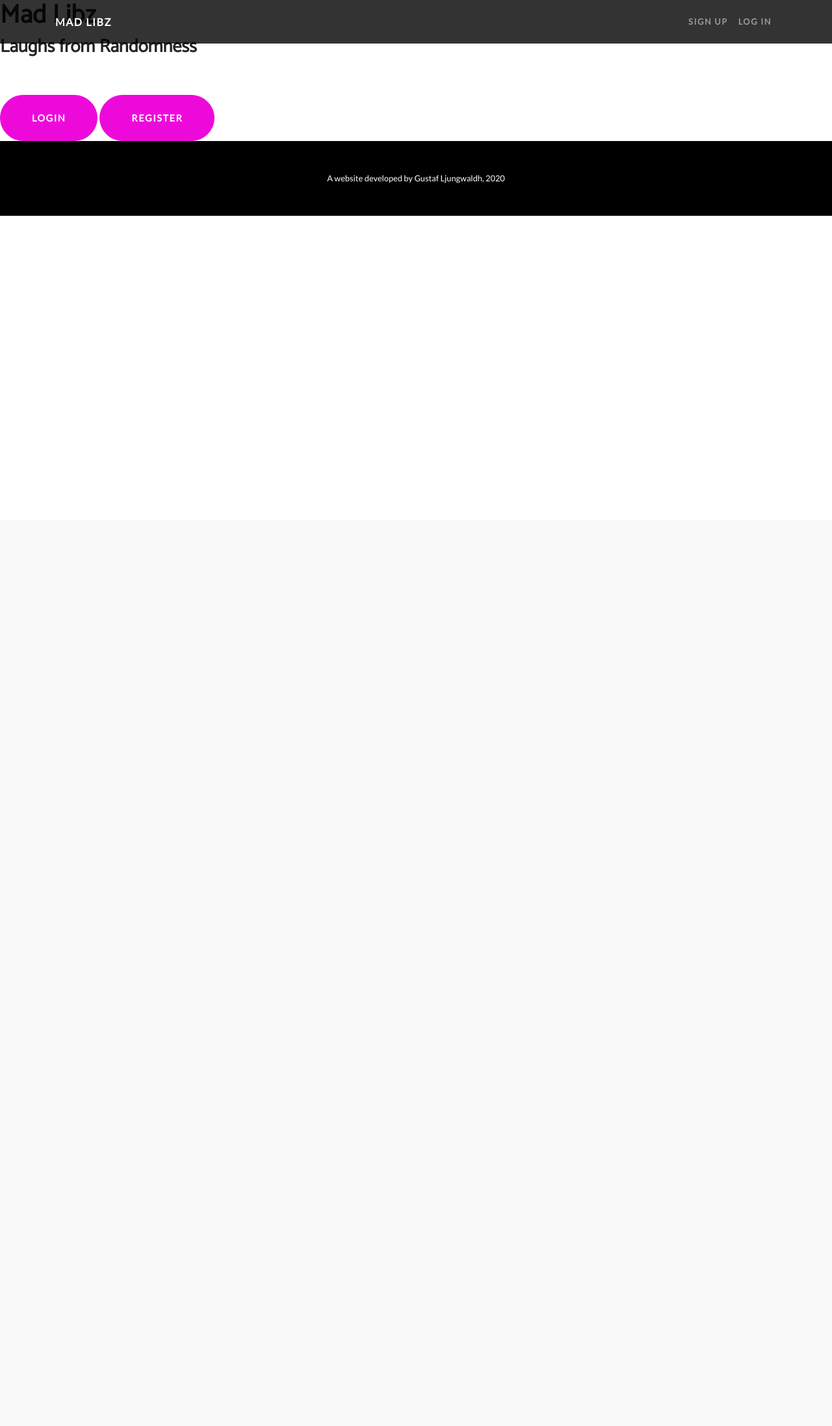
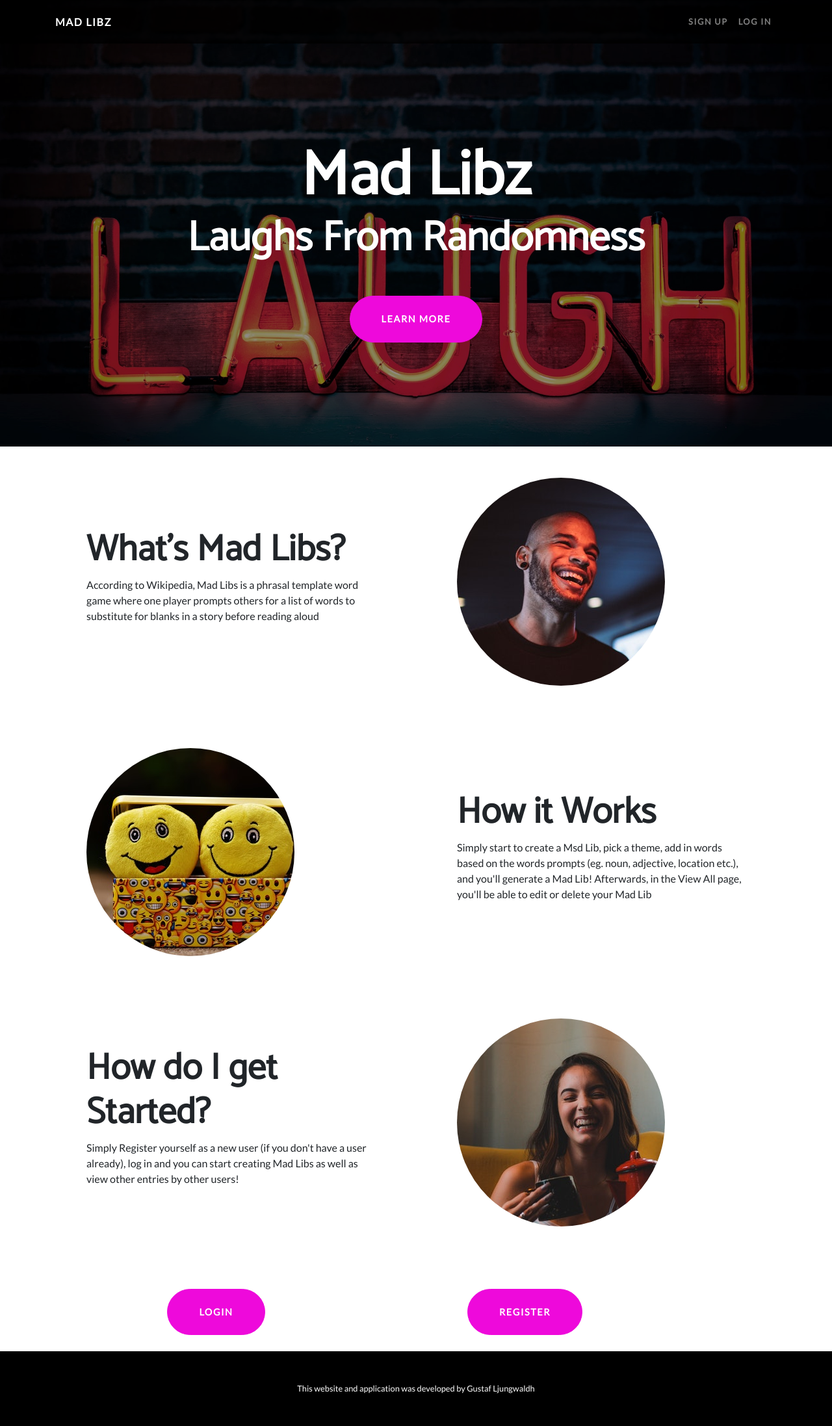
Before and after one commit to Ljungwaldh/Milestone-Project-3, a Flask app: page / in a window 1280 px wide. Shown: the whole page at 65% size. Before the commit the page ends 332 px from the top, so only its background shows below. Run offline with Flask 2, Linux system fonts and the light colour scheme; some libraries are stand-ins or nearby versions.

Commit message:
Have first draft of landing page and base.html, using a Bootstrap Start template for inspiration and customized further to make it my own. The template inspiration includes inclusion of css

```diff
--- a/static/css/style.css
+++ b/static/css/style.css
@@ -105,6 +105,45 @@ h6 {
   letter-spacing: 0.1rem;
 }
 
+header.masthead {
+  position: relative;
+  overflow: hidden;
+  padding-top: calc(7rem + 72px);
+  padding-bottom: 7rem;
+  background: url('../images/laugh-bg.jpg');
+  background-repeat: no-repeat;
+  background-position: center center;
+  background-attachment: scroll;
+  background-size: cover;
+  box-shadow: inset 0 0 0 1000px rgba(0,0,0,.4);
+}
+
+header.masthead .masthead-content {
+  z-index: 1;
+  position: relative;
+}
+
+header.masthead .masthead-content .masthead-heading {
+  font-size: 4rem;
+}
+
+header.masthead .masthead-content .masthead-subheading {
+  font-size: 2rem;
+}
+
+@media (min-width: 992px) {
+  header.masthead {
+    padding-top: calc(10rem + 55px);
+    padding-bottom: 10rem;
+  }
+  header.masthead .masthead-content .masthead-heading {
+    font-size: 6rem;
+  }
+  header.masthead .masthead-content .masthead-subheading {
+    font-size: 4rem;
+  }
+}
+
 
 .bg-primary {
   background-color: #ee09db !important;
@@ -137,4 +176,16 @@ h6 {
 .btn-secondary:focus {
   box-shadow: 0 0 0 0.2rem rgba(255, 106, 0, 0.5);
 }
-/* Header for Landing Page */
+
+.log-reg-buttons {
+  display: inline-block;
+  margin: auto;
+  position: relative;
+  top: 0; left: 0; bottom: 0; right: 0;
+}
+
+.log-reg-buttons {
+    margin-bottom: 25px;
+}
+
+/* Footer Section */
--- a/templates/base.html
+++ b/templates/base.html
@@ -52,7 +52,7 @@
   <!-- Footer -->
   <footer class="py-5 bg-black">
     <div class="container">
-      <p class="m-0 text-center text-white small">A website developed by Gustaf Ljungwaldh, 2020</p>
+      <p class="m-0 text-center text-white small">This website and application was developed by Gustaf Ljungwaldh</p>
     </div>
     <!-- /.container -->
   </footer>
--- a/templates/no-login.html
+++ b/templates/no-login.html
@@ -1,12 +1,78 @@
 {% extends 'base.html'%} {% block content %}
           <!-- Hero Video and Logo/Text -->
+  <header class="masthead text-center text-white">
+    <div class="masthead-content">
+      <div class="container">
+        <h1 class="masthead-heading mb-0">Mad Libz</h1>
+        <h2 class="masthead-subheading mb-0">Laughs From Randomness</h2>
+        <a href="#info-start" class="btn btn-primary btn-xl rounded-pill mt-5">Learn More</a>
+      </div>
+    </div>
+  </header>
 
-<h1>Mad Libz</h1>
-<h3>Laughs from Randomness</h3>
-    <a href="{{url_for('login')}}" class="btn btn-primary btn-xl rounded-pill mt-5">Login</a>
-    <a href="{{url_for('register')}}" class="btn btn-primary btn-xl rounded-pill mt-5">Register</a>
+<section id="info-start">
+    <div class="container">
+      <div class="row align-items-center">
+        <div class="col-lg-6 order-lg-2">
+          <div class="p-5">
+            <img class="img-fluid rounded-circle" src="static/images/laughing-guy.jpg" alt="">
+          </div>
+        </div>
+        <div class="col-lg-6 order-lg-1">
+          <div class="p-5">
+            <h2 class="display-4">What's Mad Libs?</h2>
+            <p>According to Wikipedia, Mad Libs is a phrasal template word game where one player prompts others for a list of words to substitute for blanks in a story before reading aloud</p>
+          </div>
+        </div>
+      </div>
+    </div>
+  </section>
 
+  <section>
+    <div class="container">
+      <div class="row align-items-center">
+        <div class="col-lg-6">
+          <div class="p-5">
+            <img class="img-fluid rounded-circle" src="static/images/soft-emojis.jpg" alt="">
+          </div>
+        </div>
+        <div class="col-lg-6">
+          <div class="p-5">
+            <h2 class="display-4">How it Works</h2>
+            <p>Simply start to create a Msd Lib, pick a theme, add in words based on the words prompts (eg. noun, adjective, location etc.), and you'll generate a Mad Lib! Afterwards, in the View All page, you'll be able to edit or delete your Mad Lib</p>
+          </div>
+        </div>
+      </div>
+    </div>
+  </section>
 
+  <section>
+    <div class="container">
+      <div class="row align-items-center">
+        <div class="col-lg-6 order-lg-2">
+          <div class="p-5">
+            <img class="img-fluid rounded-circle" src="static/images/laughing-woman.jpg" alt="">
+          </div>
+        </div>
+        <div class="col-lg-6 order-lg-1">
+          <div class="p-5">
+            <h2 class="display-4">How do I get Started?</h2>
+            <p>Simply Register yourself as a new user (if you don't have a user already), log in and you can start creating Mad Libs as well as view other entries by other users!</p>
+          </div>
+        </div>
+      </div>
+    </div>
+  </section>
 
+<div class="container log-reg-buttons">
+  <div class="row justify-content-center">
+    <div class="col-md-5 text-center">
+        <a href="{{url_for('login')}}" class="btn btn-primary btn-xl rounded-pill mt-5">Login</a>
+    </div>
+    <div class="col-md-5 text-center">
+        <a href="{{url_for('register')}}" class="btn btn-primary btn-xl rounded-pill mt-5">Register</a>
+       </div>
+  </div>
+</div>
 
 {% endblock %}
```
Also changed, not shown: static/images/laughing-woman.jpg (added).
